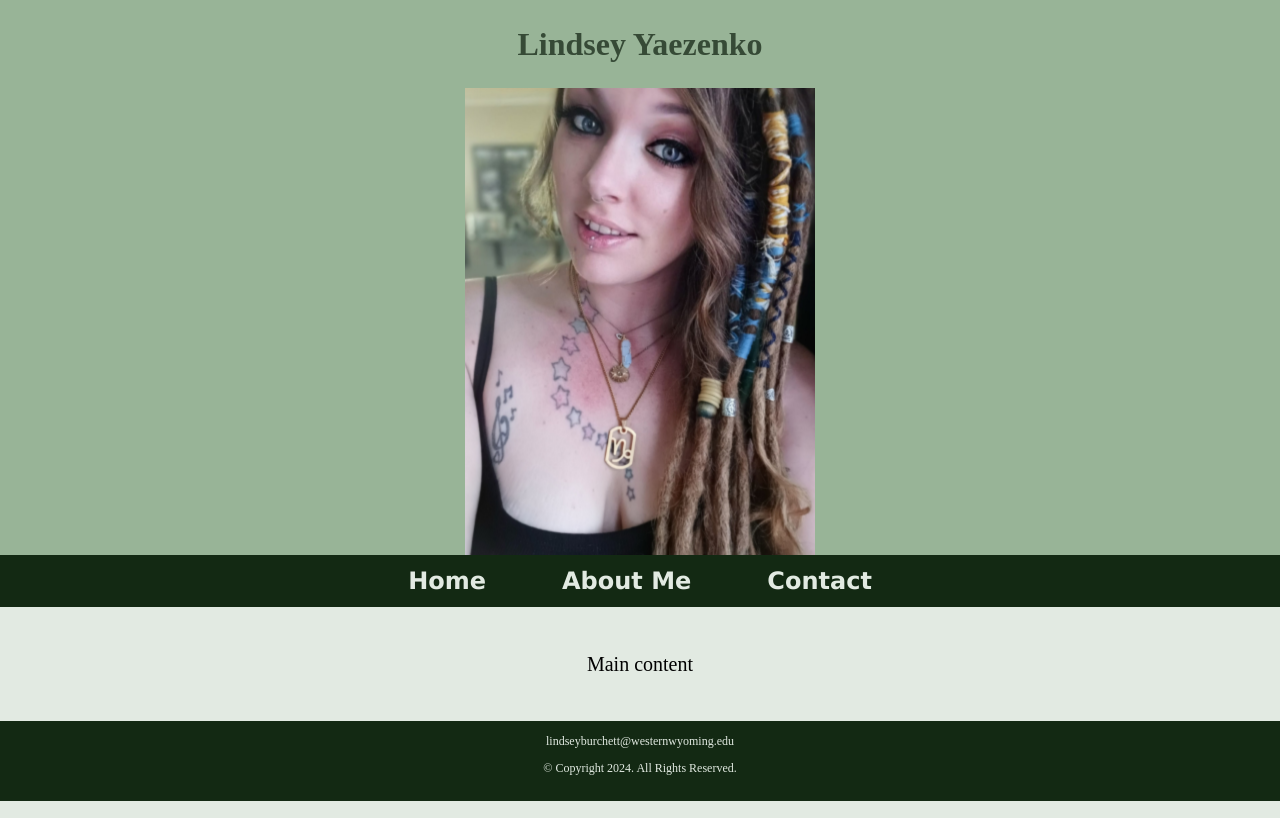
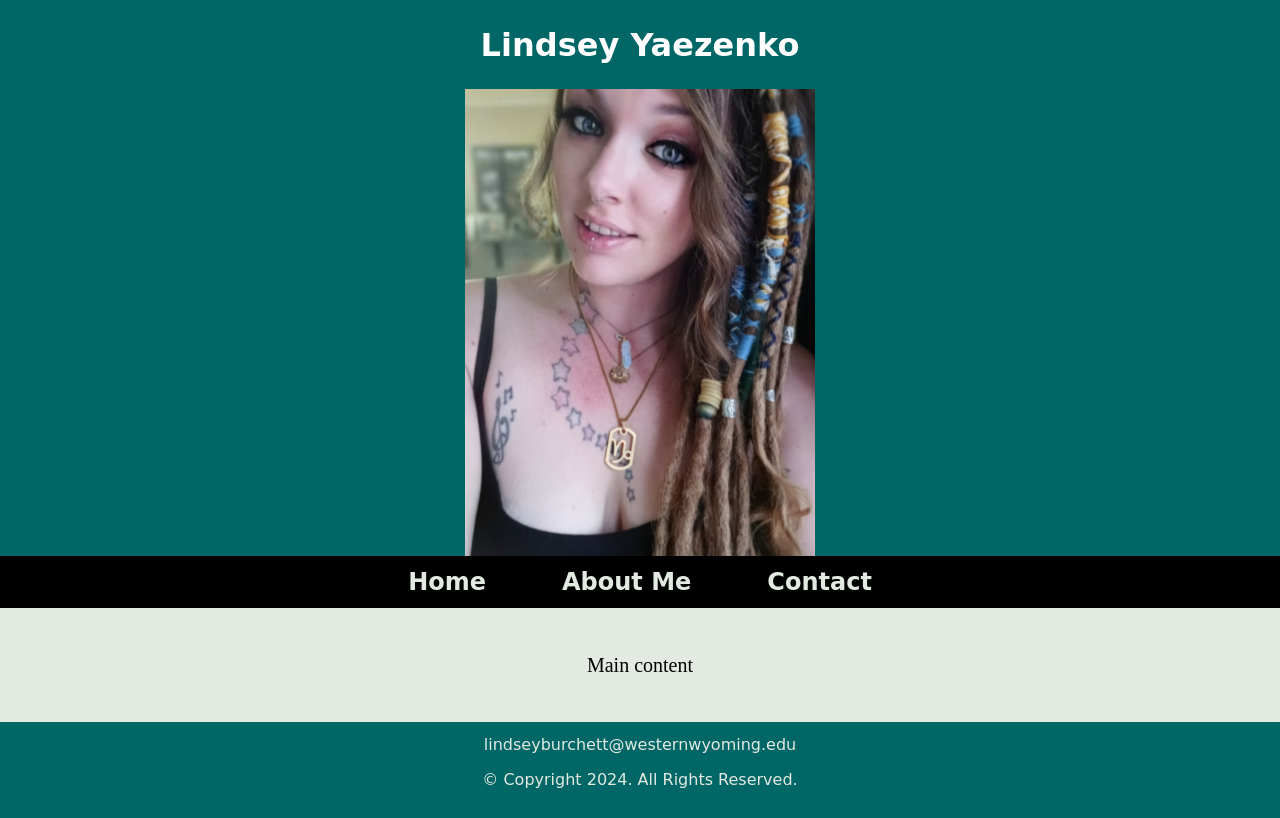
Before and after one commit to LindseyYaezenko/COSC1350, a plain HTML site: page COSC1350/myWebsite/index.html in a window 1280 px wide. Drawn offline with Linux system fonts and the light colour scheme; a web font is replaced by a local one.

Commit message:
Add files via upload

```diff
--- a/COSC1350/myWebsite/CSS/styles.css
+++ b/COSC1350/myWebsite/CSS/styles.css
@@ -35,12 +35,12 @@ img {
 /* Style rules for header content */
 header {
     text-align: center;
-    color: #364a36;
-    background-color: #98b497;
+    color: #ffffff;
+    background-color: #006666;
 }
 
 header h1 {
-    font-family: 'Coustard', serif;
+    font-family: 'Lucida Handwriting', cursive;
     padding: 2%;
 }
 
@@ -57,7 +57,7 @@ header h3 {
 
 /* Style rules for navigation area */
 nav {
-    background-color: #132913;
+    background-color: #000000;
 }
 
 nav ul {
@@ -68,9 +68,9 @@ nav ul {
 nav li {
     display: block;
     font-size: 1.5em;
-    font-family: Verdana, Arial, sans-serif;
+    font-family: 'Lucida Handwriting', cursive;
     font-weight: bold;
-    border-top: 0.5px solid #98b497;
+    border-top: 0.5px solid #000000;
 }
 
 nav li a {
@@ -127,14 +127,16 @@ main p {
 }
 
 main ul {
+    list-style-type: square;
     margin-left: 10%;
 }
 
 /* Style rules for footer content */
 footer {
     text-align: center;
-    font-size: 0.75em;
-    background-color: #132913;
+    font-family: 'Lucida Handwriting', cursive;
+    font-size: 1em;
+    background-color: #006666;
     color: #e2eae2;
     padding: 1% 0;
 }
```
